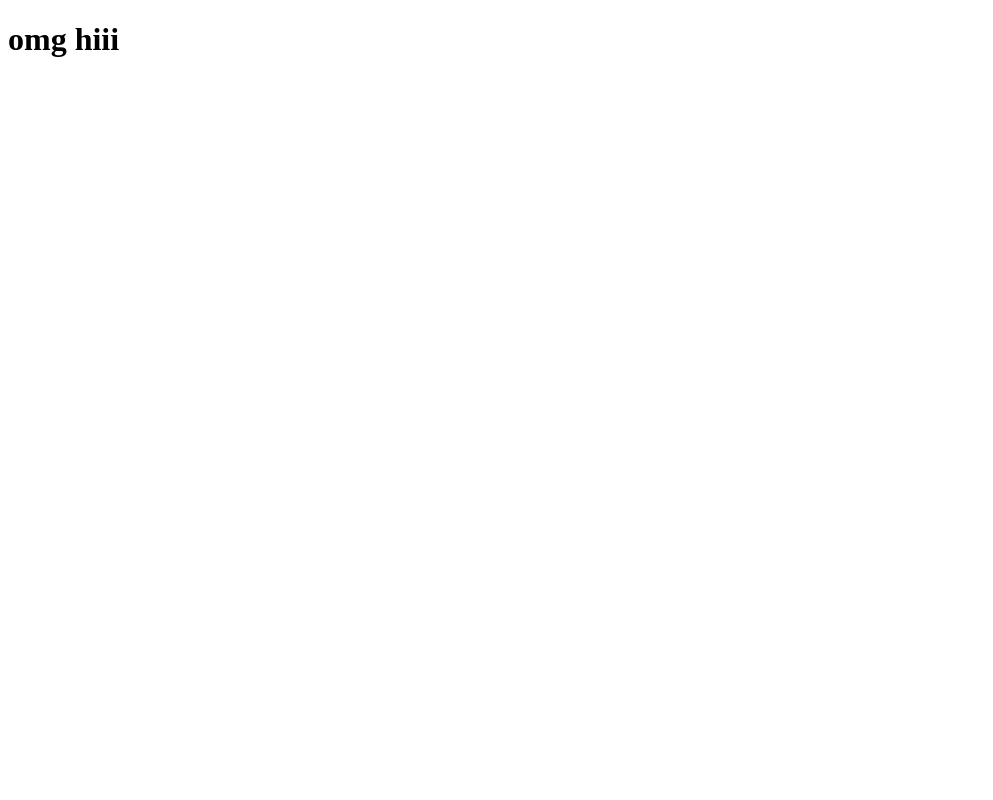
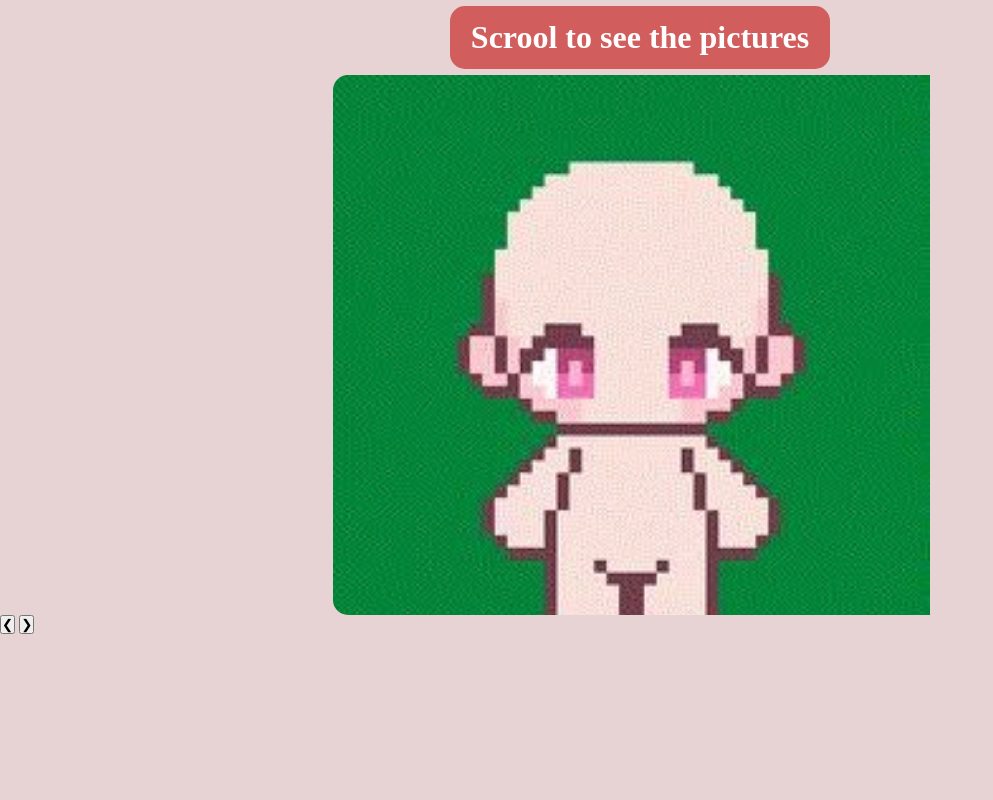
Before and after one commit to taykas/web-sandbox, a plain HTML site: page Mini Site/image-page.html in a window 1280 px wide. Shown: the whole page, without its empty margins (0-993 px from the left). Drawn offline with Linux system fonts and the light colour scheme.

Commit message:
Starting images page

```diff
--- a/Mini Site/image-page.html
+++ b/Mini Site/image-page.html
@@ -3,9 +3,31 @@
 <head>
     <meta charset="UTF-8">
     <meta name="viewport" content="width=device-width, initial-scale=1.0">
-    <title>Document</title>
+    <link rel="stylesheet" href="style.css">
+    <link rel="icon" type="image/png" href="images/head-icon.png">
+    <title>Love you</title>
 </head>
 <body>
-    <h1>omg hiii</h1>
+    <header class="header">
+        <h1 class="title-image-page">Scrool to see the pictures</h1>
+    </header>
+    <main class="image-page-container">
+        <div class="image-box">
+            <div class="images">
+                <div class="slide first">
+                    <img src="images/test-image.jpg" alt="" width="253%">
+                </div>
+                <div class="slide">
+                    <img src="images/test-image.jpg" alt="" width="253%">
+                </div>
+                <div class="slide">
+                    <img src="images/test-image.jpg" alt="" width="253%">
+                </div>
+            </div>
+        </div>
+        <button class="prev">&#10094;</button>
+        <button class="next">&#10095;</button>
+    </main>
+    <script src="script.js"></script>
 </body>
 </html>
--- a/Mini Site/style.css
+++ b/Mini Site/style.css
@@ -19,12 +19,6 @@ body {
     text-align: center;
     margin: 10%;
     color:rgb(185, 55, 93);
-}
-
-.tet {
-    display: flex;
-    align-items: center;
-    justify-content: space-between;
 }
 
 .container-page {
@@ -97,3 +91,30 @@ body {
     width: 10%;
     margin-right: 5%;
 }
+
+.header {
+    display: flex;
+    align-items: center;
+    justify-content: center;
+    margin: 0.5%;
+}
+
+.title-image-page {
+    text-align: center;
+    padding: 1%;
+    color: white;
+    background-color: rgb(210, 93, 93);
+    width: 30%;
+    border-radius: 15px;
+}
+
+.image-box {
+    width: 615px;
+    height: 540px;
+    position: relative;
+    margin: auto;
+    overflow: scroll;
+    border-radius: 15px;
+    display: flex;
+    scrollbar-color: rgb(185, 55, 93) rgb(231, 211, 211);
+}
```
Also changed, not shown: Mini Site/images/test-image.jpg (added).
